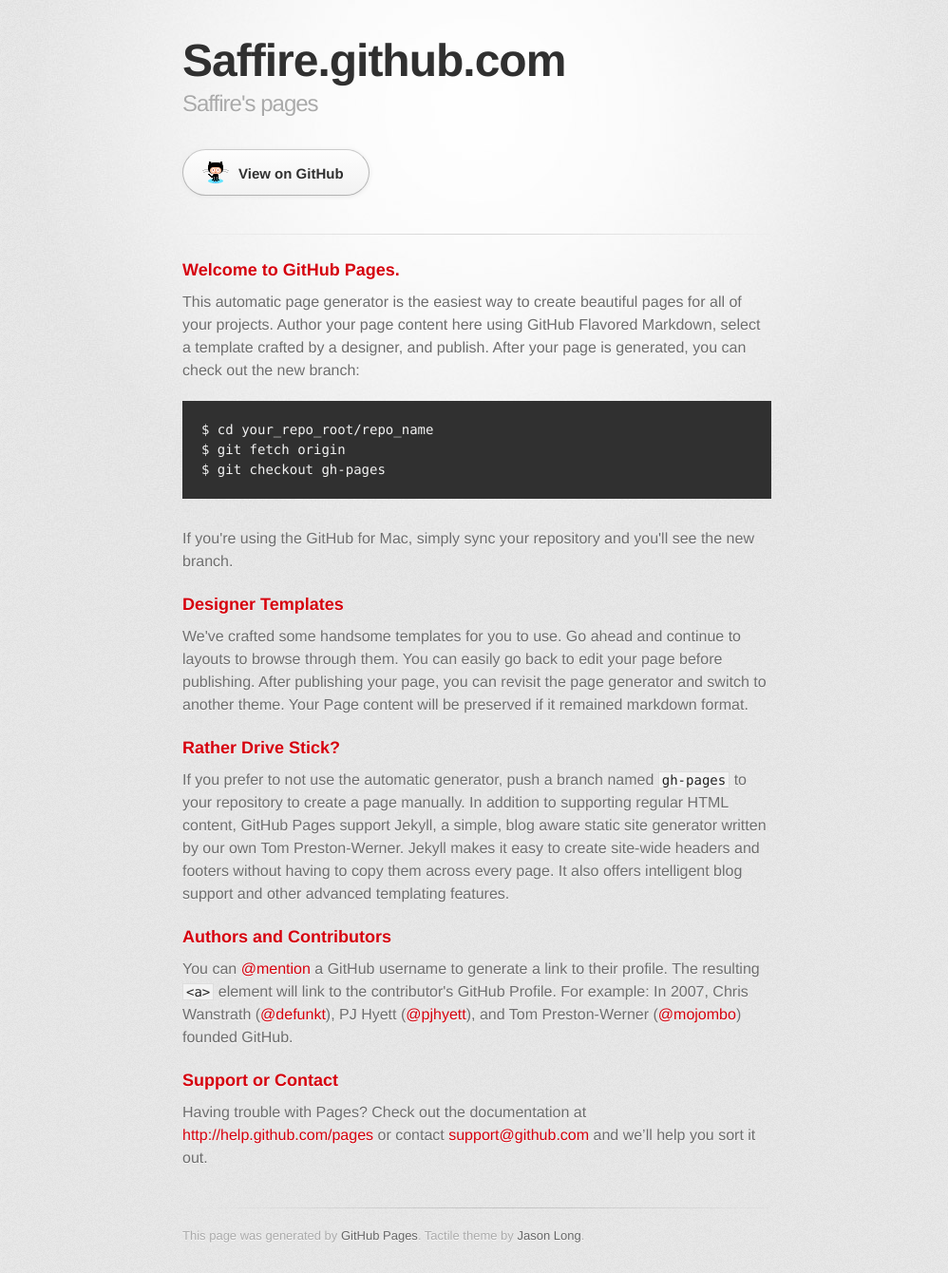
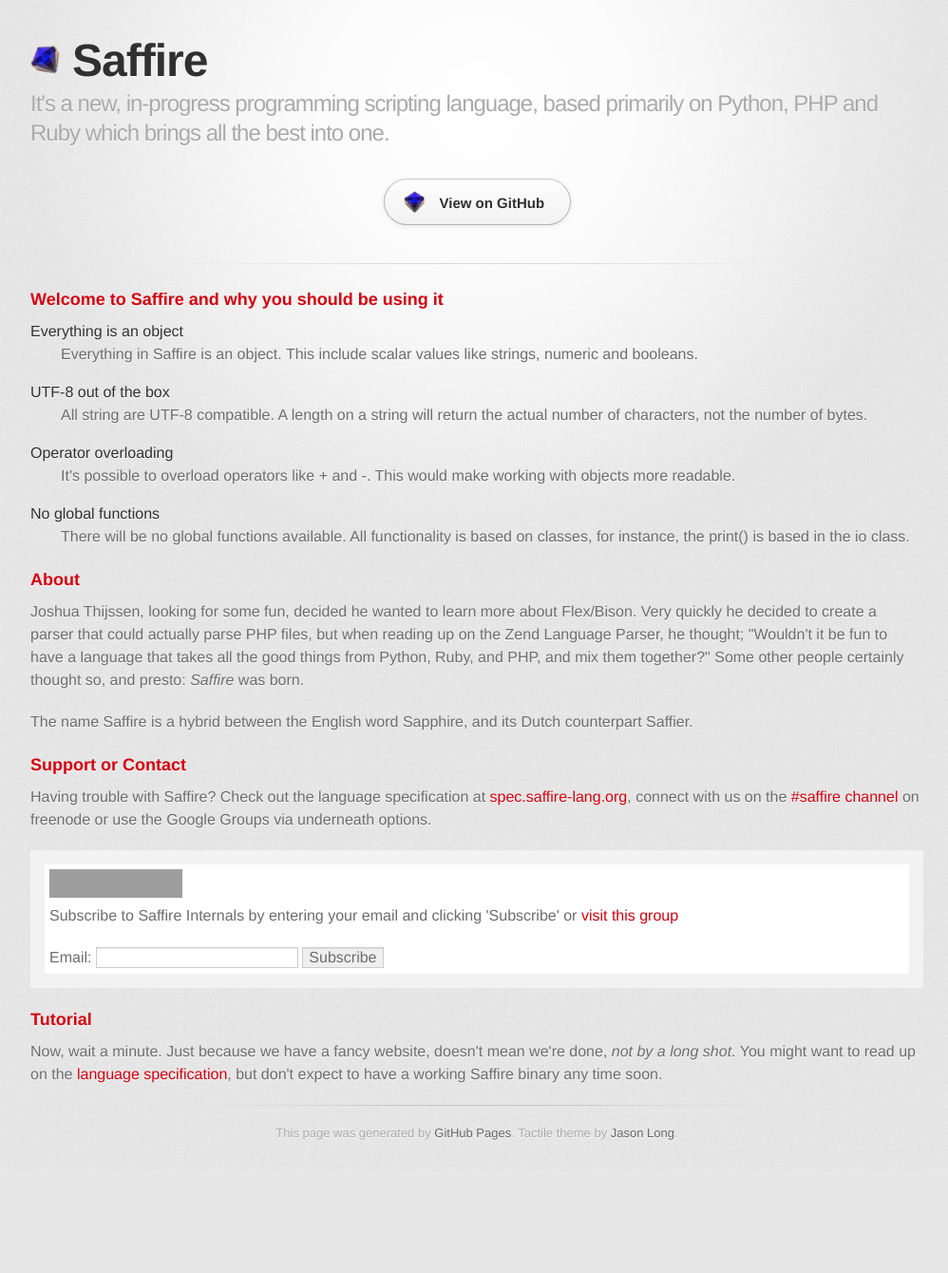
Before and after one commit to mstalfoort/saffire.github.com, a plain HTML site: page index.html in a window 1280 px wide. Shown: the whole page at 95% size, without its empty margins (138-1136 px from the left). After the commit the page ends 1233 px from the top, so only its background shows below. Drawn offline with Linux system fonts and the light colour scheme; grey boxes are pictures that could not be loaded; a web font is replaced by a local one.

Commit message:
Initial release of redesign combined with latest content release on saffire-lang.org

```diff
--- a/index.html
+++ b/index.html
@@ -1,16 +1,19 @@
-<!DOCTYPE html>
-<html>
+<!doctype html>
+<html lang="en-us">
 <head>
-    <meta charset='utf-8'>
+    <meta charset="utf-8">
+    <!-- @todo: should be done via htacess
     <meta http-equiv="X-UA-Compatible" content="chrome=1">
-    <link href='https://fonts.googleapis.com/css?family=Chivo:900' rel='stylesheet' type='text/css'>
-    <link rel="stylesheet" type="text/css" href="stylesheets/stylesheet.css" media="screen" />
-    <link rel="stylesheet" type="text/css" href="stylesheets/pygment_trac.css" media="screen" />
-    <link rel="stylesheet" type="text/css" href="stylesheets/print.css" media="print" />
+    -->
+    <link rel="stylesheet" href="https://fonts.googleapis.com/css?family=Chivo:900">
+    <link rel="stylesheet" href="stylesheets/stylesheet.css">
+    <link rel="stylesheet" href="stylesheets/pygment_trac.css">
+    <link rel="stylesheet" href="stylesheets/saffire.css">
+    <link rel="stylesheet" href="stylesheets/print.css" media="print">
     <!--[if lt IE 9]>
     <script src="//html5shiv.googlecode.com/svn/trunk/html5.js"></script>
     <![endif]-->
-    <title>Saffire.github.com by saffire</title>
+    <title>Saffire web language</title>
 </head>
 
 <body>
@@ -18,49 +21,50 @@
     <div class="inner">
 
         <header>
-          <h1>Saffire.github.com</h1>
-          <h2>Saffire's pages</h2>
+            <h1>Saffire</h1>
+            <h2>It's a new, in-progress programming scripting language, based primarily on Python, PHP and Ruby which brings all the best into one.</h2>
         </header>
 
         <section id="downloads" class="clearfix">
-          <a href="https://github.com/saffire" id="view-on-github" class="button"><span>View on GitHub</span></a>
+            <a href="http://github.com/saffire/saffire" id="view-on-github" class="button"><span>View on GitHub</span></a>
         </section>
 
         <hr>
 
         <section id="main_content">
-          <h3>Welcome to GitHub Pages.</h3>
+            <h3>Welcome to Saffire and why you should be using it</h3>
+            <dl>
+                <dt>Everything is an object</dt>
+                <dd>Everything in Saffire is an object. This include scalar values like strings, numeric and booleans.</dd>
+                <dt>UTF-8 out of the box</dt>
+                <dd>All string are UTF-8 compatible. A length on a string will return the actual number of characters, not the number of bytes.</dd>
+                <dt>Operator overloading</dt>
+                <dd>It's possible to overload operators like + and -. This would make working with objects more readable.</dd>
+                <dt>No global functions</dt>
+                <dd>There will be no global functions available. All functionality is based on classes, for instance, the print() is based in the io class.</dd>
+            </dl>
 
-<p>This automatic page generator is the easiest way to create beautiful pages for all of your projects. Author your page content here using GitHub Flavored Markdown, select a template crafted by a designer, and publish. After your page is generated, you can check out the new branch:</p>
-
-<pre><code>$ cd your_repo_root/repo_name
-$ git fetch origin
-$ git checkout gh-pages
-</code></pre>
-
-<p>If you're using the GitHub for Mac, simply sync your repository and you'll see the new branch.</p>
-
-<h3>Designer Templates</h3>
-
-<p>We've crafted some handsome templates for you to use. Go ahead and continue to layouts to browse through them. You can easily go back to edit your page before publishing. After publishing your page, you can revisit the page generator and switch to another theme. Your Page content will be preserved if it remained markdown format.</p>
-
-<h3>Rather Drive Stick?</h3>
-
-<p>If you prefer to not use the automatic generator, push a branch named <code>gh-pages</code> to your repository to create a page manually. In addition to supporting regular HTML content, GitHub Pages support Jekyll, a simple, blog aware static site generator written by our own Tom Preston-Werner. Jekyll makes it easy to create site-wide headers and footers without having to copy them across every page. It also offers intelligent blog support and other advanced templating features.</p>
-
-<h3>Authors and Contributors</h3>
-
-<p>You can <a href="https://github.com/blog/821" class="user-mention">@mention</a> a GitHub username to generate a link to their profile. The resulting <code>&lt;a&gt;</code> element will link to the contributor's GitHub Profile. For example: In 2007, Chris Wanstrath (<a href="https://github.com/defunkt" class="user-mention">@defunkt</a>), PJ Hyett (<a href="https://github.com/pjhyett" class="user-mention">@pjhyett</a>), and Tom Preston-Werner (<a href="https://github.com/mojombo" class="user-mention">@mojombo</a>) founded GitHub.</p>
+            <h3>About</h3>
+            <p>Joshua Thijssen, looking for some fun, decided he wanted to learn more about Flex/Bison. Very quickly he decided to create a parser that could actually parse PHP files, but when reading up on the Zend Language Parser, he thought; "Wouldn't it be fun to have a language that takes all the good things from Python, Ruby, and PHP, and mix them together?" Some other people certainly thought so, and presto: <em>Saffire</em> was born.</p>
+            <p>The name Saffire is a hybrid between the English word Sapphire, and its Dutch counterpart Saffier.</p>
 
             <h3>Support or Contact</h3>
+            <p>Having trouble with Saffire? Check out the language specification at <a href="http://spec.saffire-lang.org">spec.saffire-lang.org</a>, connect with us on the <a href="http://webchat.freenode.net?channels=saffire&amp;uio=d4">#saffire channel</a> on freenode or use the Google Groups via underneath options.</p>
+            <form action="http://groups.google.com/group/saffire-internals/boxsubscribe">
+                <div>
+                    <img src="http://groups.google.com/intl/en/images/logos/groups_logo_sm.gif" height="30" width="140" alt="Google Groups"><p>Subscribe to Saffire Internals by entering your email and clicking 'Subscribe' or <a href="http://groups.google.com/group/saffire-internals">visit this group</a></p>
+                    <label for="frm-email">Email: </label><input type="email" name="email" id="frm-email">
+                    <input type="submit" name="sub" value="Subscribe">
+                </div>
+            </form>
 
-<p>Having trouble with Pages? Check out the documentation at <a href="http://help.github.com/pages">http://help.github.com/pages</a> or contact <a href="mailto:support@github.com">support@github.com</a> and we’ll help you sort it out.</p>
+            <h3>Tutorial</h3>
+            <p>Now, wait a minute. Just because we have a fancy website, doesn't mean we're done, <em>not by a long shot</em>. You might want to read up on the <a href="http://spec.saffire-lang.org">language specification</a>, but don't expect to have a working Saffire binary any time soon.</p>
         </section>
 
         <footer>
-          This page was generated by <a href="http://pages.github.com">GitHub Pages</a>. Tactile theme by <a href="http://twitter.com/jasonlong">Jason Long</a>.
+            <hr>This page was generated by <a href="http://pages.github.com">GitHub Pages</a>. Tactile theme by <a href="http://twitter.com/jasonlong">Jason Long</a>.
         </footer>
-
 
     </div>
 </div>
--- /dev/null
+++ b/stylesheets/saffire.css
@@ -0,0 +1,112 @@
+form {
+    margin-bottom: 20px;
+    padding: 15px;
+}
+
+form > div {
+    background-color: white;
+    padding: 5px;
+}
+
+input {
+    color: #6d6d6d;
+    font-family: 'Helvetica Neue', Helvetica, Arial, serif;
+    font-size: 1em;
+
+    border: 1px solid #ccc;
+    -webkit-box-shadow: inset 0 1px 1px rgba(0, 0, 0, 0.075);
+    -moz-box-shadow: inset 0 1px 1px rgba(0, 0, 0, 0.075);
+    box-shadow: inset 0 1px 1px rgba(0, 0, 0, 0.075);
+    -webkit-transition: border linear 0.2s, box-shadow linear 0.2s;
+    -moz-transition: border linear 0.2s, box-shadow linear 0.2s;
+    -ms-transition: border linear 0.2s, box-shadow linear 0.2s;
+    -o-transition: border linear 0.2s, box-shadow linear 0.2s;
+    transition: border linear 0.2s, box-shadow linear 0.2s;
+}
+
+input:focus {
+    border-color: rgba(82, 168, 236, 0.8);
+    -webkit-box-shadow: inset 0 1px 1px rgba(0, 0, 0, 0.075), 0 0 8px rgba(0, 0, 255, 0.8);
+    -moz-box-shadow: inset 0 1px 1px rgba(0, 0, 0, 0.075), 0 0 8px rgba(0, 0, 255, 0.8);
+    box-shadow: inset 0 1px 1px rgba(0, 0, 0, 0.075), 0 0 8px rgba(0, 0, 255, 0.8);
+    outline: 0;
+    outline: thin dotted \9;
+    /* IE6-9 */
+}
+
+.inner {
+    width: 940px;
+}
+header h1:before {
+    background: transparent url(../images/saffire.png) 50% 0  no-repeat;
+    background-size: 100%;
+    content: "";
+    float: left;
+    width: 34px;
+    height: 34px;
+    margin: 11px 10px 2px 0;
+    -webkit-transform: rotate(-35deg);
+    -moz-transform: rotate(-35deg);
+    -ms-transform: rotate(-35deg);
+    -o-transform: rotate(-35deg);
+    transform: rotate(-35deg);
+
+    -webkit-transition: -webkit-transform 0.7s ease;
+    -moz-transition: -moz-transform 0.7s ease;
+    -ms-transition: -ms-transform 0.7s ease;
+    -o-transition: -o-transform 0.7s ease;
+    transition: transform 0.7s ease;
+}
+
+header h1 {
+    -webkit-transition: text-shadow 0.7s ease;
+    -moz-transition: text-shadow 0.7s ease;
+    -ms-transition: text-shadow 0.7s ease;
+    -o-transition: text-shadow 0.7s ease;
+    transition: text-shadow 0.7s ease;
+}
+
+header h1:hover {
+    text-shadow: 1px 1px 1px white, 0px 0px 15px rgba(0, 0, 255, 0.6);
+}
+
+header h1:hover:before {
+    -webkit-transform: rotate(325deg);
+    -moz-transform: rotate(325deg);
+    -ms-transform: rotate(325deg);
+    -o-transform: rotate(325deg);
+    transform: rotate(325deg);
+}
+
+#view-on-github {
+    float: none;
+    margin: 0 auto;
+}
+
+#view-on-github span {
+    background: transparent url(../images/saffire.png) 12px 50% no-repeat;
+    background-size: 23px;
+}
+
+dd {
+    margin-bottom: 1em;
+    margin-left: 2em;
+}
+
+footer {
+    background: none;
+    margin-top: 0;
+    padding-top: 0;
+    text-align: center;
+}
+
+/* #Media Queries
+================================================== */
+
+/* All Mobile Sizes (devices and browser) */
+@media only screen and (max-width: 1000px) {
+    .inner {
+        width: 94%;
+        margin: 0 auto;
+    }
+}
```
Also changed, not shown: images/saffire.png (added). Lines whose indentation alone changed are shown as unchanged.
